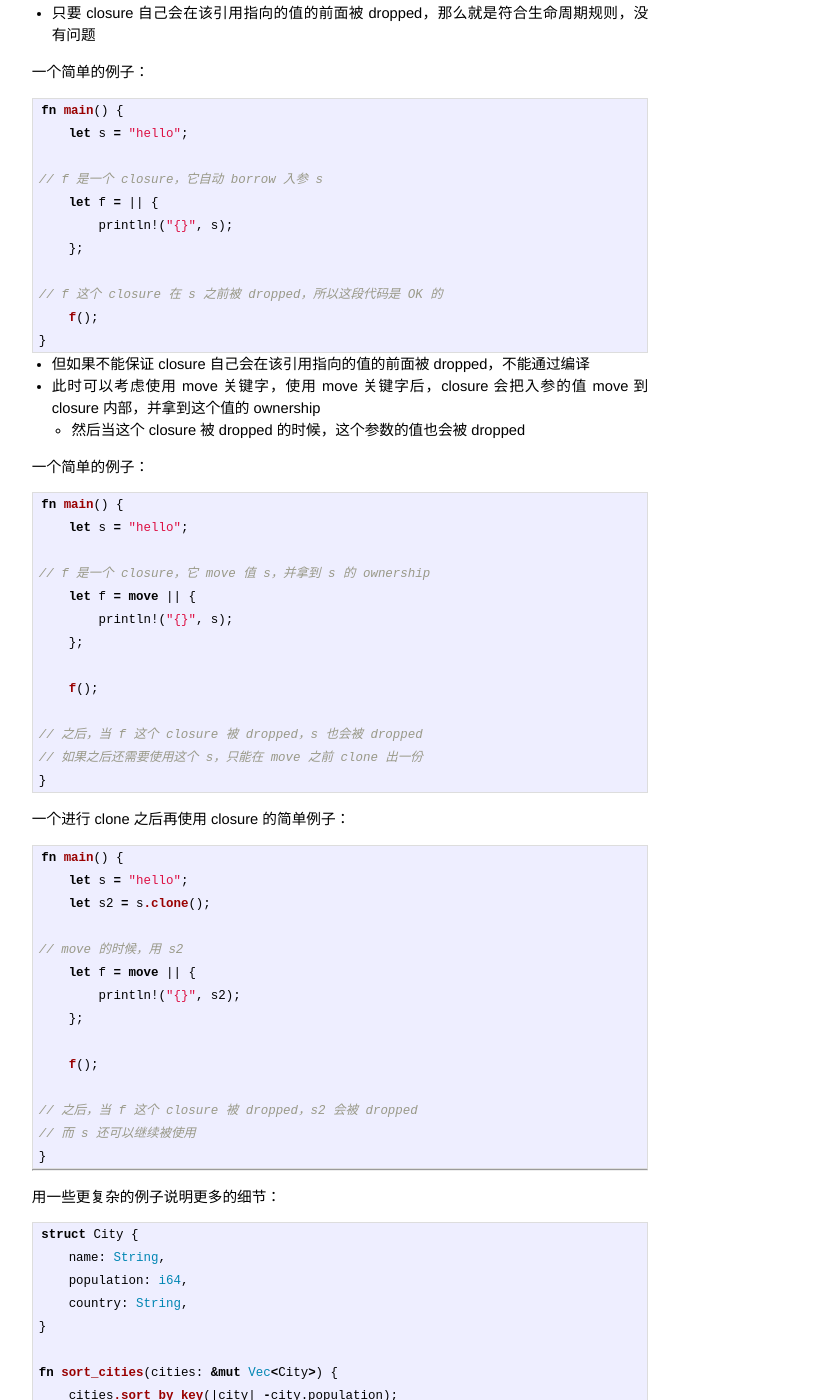
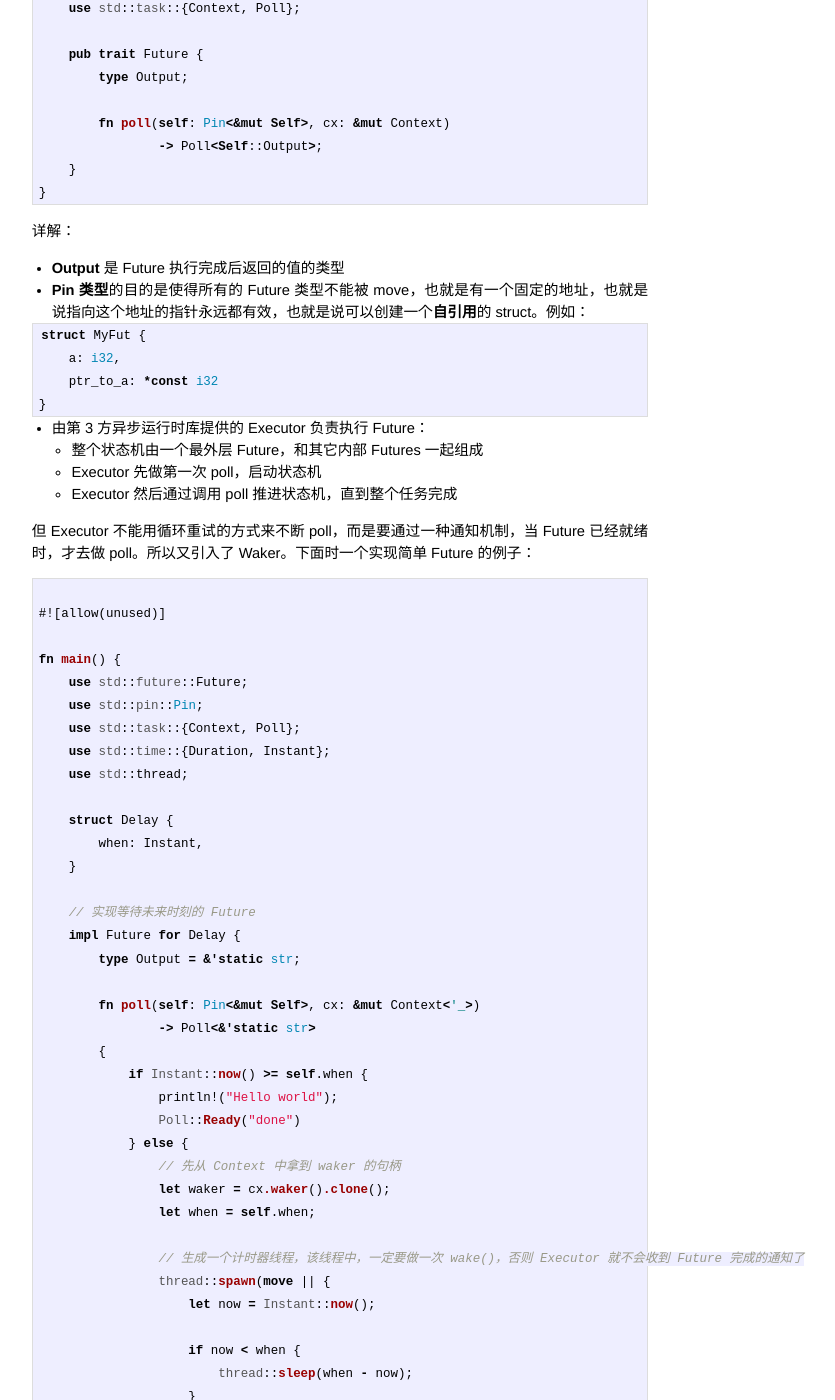
Before and after one commit to darktea/darktea.github.io, a Jekyll site: the page built from _posts/2022-02-23-rust-notes.md, in a window 1280 px wide and 1400 px high, scrolled down 39030 px. Shown: the whole window, without its empty margins (300-1135 px from the left). Built offline with Jekyll 4.4.1, drawn with Linux system fonts in a browser that asks for light colours; Markdown is read by kramdown in place of the engine named in the settings; comment, search, counter and statistics services are not loaded; some of the changed text lies outside the part shown.

Commit message:
async Under the Hood

````diff
--- a/_posts/2022-02-23-rust-notes.md
+++ b/_posts/2022-02-23-rust-notes.md
@@ -1780,13 +1780,13 @@ fn main() {
 
 先明确几个概念：
 
-* Future：用来对代码怎么执行进行抽象（只关注 what）
-  * Future 只是描述步骤：”开始做 X，等到 X 做成功后，再做 Y“（而不是「过程式」的运行一段代码：”先执行 X，执行 X 成功后，执行 Y“）
+* Future：对**计算**本身的抽象（只关注 what）
+  * Future 只是描述计算本身：”开始做 X，等到 X 做成功后，再做 Y“（而不是「过程式」的运行一段代码：”先执行 X，执行 X 成功后，执行 Y“）
     * 简单点说，就是用来描述一个状态机
-  * Future 本身不执行代码，Future 只有配合 Executor 才能真正的把代码运行起来
+  * Future 本身不执行代码，Future 只有配合 Executor 才能真正的把代码运行起来，推进状态机
 * Executor：用来真正的把 Future 执行起来（重点关注：when & how：什么时候执行，怎么执行）
-  * 当前 Rust 语言本身只定义 Future 等 traits，Executor 的实现由开源的**异步运行时**库完成
-  * 也就是说一个**异步运行时**库负责实现 Executor
+  * 当前 Rust 语言本身只定义 Future 等 traits，Executor 的实现由**异步运行时**库完成
+  * 也就是说由**异步运行时**库负责实现 Executor
 
 ### a. Future
 
@@ -1865,7 +1865,7 @@ fn main() {
   * async blocks（返回这个代码块最后一个表达式的值的 future）
 * 一旦函数或 block 使用了 async 后，使用了 async 的代码就是描述了一个**状态机**
 * 调用 async 的函数体或者代码块，并不会被执行，而是立即返回一个 future 给调用者
-* 想要真正的让 Future 执行，这里给出 2 个方法：
+* 想要真正的让 Future 执行，具体参考异步运行时库的说明，这里列举 2 个例子：
   * 在 main 中直接使用 block_on 方法（类似同步模式来执行一个 Future，并等待其执行结束）
   * 在一个 async 代码块中，使用 **.await** 来执行一个 Future，如果最后完成的话，返回 future 的结果
 * 一旦执行 Future 的时候被阻塞（blocked），会 yield （让出）当前线程的控制，Executor 会调度其它的 future 继续执行
@@ -1978,11 +1978,116 @@ fn main() {
 
 总结：
 
-* Future 需要由其它设施来运行；具体到 async-std 运行时，task module 负责运行 future
+* Future 需要由 Executor 执行；具体到 async-std 运行时，task module 负责运行 future
 
 ### d. Under the Hood
 
-（待）
+Future trait 真实定义如下：
+
+```rust
+#![allow(unused)]
+
+fn main() {
+    use std::pin::Pin;
+    use std::task::{Context, Poll};
+
+    pub trait Future {
+        type Output;
+
+        fn poll(self: Pin<&mut Self>, cx: &mut Context)
+                -> Poll<Self::Output>;
+    }
+}
+```
+
+详解：
+
+* **Output** 是 Future 执行完成后返回的值的类型
+* **Pin 类型**的目的是使得所有的 Future 类型不能被 move，也就是有一个固定的地址，也就是说指向这个地址的指针永远都有效，也就是说可以创建一个**自引用**的 struct。例如：
+
+```rust
+struct MyFut {
+    a: i32,
+    ptr_to_a: *const i32
+}
+```
+
+* 由第 3 方异步运行时库提供的 Executor 负责执行 Future：
+  * 整个状态机由一个最外层 Future，和其它内部 Futures 一起组成
+  * Executor 先做第一次 poll，启动状态机
+  * Executor 然后通过调用 poll 推进状态机，直到整个任务完成
+
+但 Executor 不能用循环重试的方式来不断 poll，而是要通过一种通知机制，当 Future 已经就绪时，才去做 poll。所以又引入了 Waker。下面时一个实现简单 Future 的例子：
+
+```rust
+
+#![allow(unused)]
+
+fn main() {
+    use std::future::Future;
+    use std::pin::Pin;
+    use std::task::{Context, Poll};
+    use std::time::{Duration, Instant};
+    use std::thread;
+
+    struct Delay {
+        when: Instant,
+    }
+
+    // 实现等待未来时刻的 Future
+    impl Future for Delay {
+        type Output = &'static str;
+
+        fn poll(self: Pin<&mut Self>, cx: &mut Context<'_>)
+                -> Poll<&'static str>
+        {
+            if Instant::now() >= self.when {
+                println!("Hello world");
+                Poll::Ready("done")
+            } else {
+                // 先从 Context 中拿到 waker 的句柄
+                let waker = cx.waker().clone();
+                let when = self.when;
+
+                // 生成一个计时器线程，该线程中，一定要做一次 wake()，否则 Executor 就不会收到 Future 完成的通知了
+                thread::spawn(move || {
+                    let now = Instant::now();
+
+                    if now < when {
+                        thread::sleep(when - now);
+                    }
+
+                    // Future 的任务完成以后，调用 wake() 发送通知
+                    waker.wake();
+                });
+
+                // 但此时还是先返回 Pending 的
+                Poll::Pending
+            }
+        }
+    }
+}
+```
+
+* 所以当 Executor 调用 poll 的时候需要提供一个 **Context** 参数
+* 未来当 Future 完成时，可以通过 waker = cx.waker() 和 waker.wake() 通知 Executor 执行完成
+* 具体 waker.wake() 要做什么事情，由 Executor 实现：
+  * 一种可能的实现，就是调用 wake() 把就绪的任务加到**就绪队列**，Executor 消费**就绪队列**中已完成任务，进行 poll
+  * 实现要保证线程安全
+
+* 另外一个 Future 内部实现细节：每次 Executor 调用 poll 时，都会传入一个的 waker 参数；poll 的内部需要判断这次的 waker 和之前 poll 被调用时传入的 waker 的值是否匹配。代码大概如下：
+
+```rust
+fn main() {
+    // 获取原先的 waker
+    let mut waker = waker.lock().unwrap();
+    // 判断原先的 waker 和本次调用传入的 waker 是否匹配
+    if !waker.will_wake(cx.waker()) {
+        // 如果不匹配，需要 clone 本次传入的值，并记录到 Future 内部
+        *waker = cx.waker().clone();
+    }
+}
+```
 
 ## 18. closure
 
````
